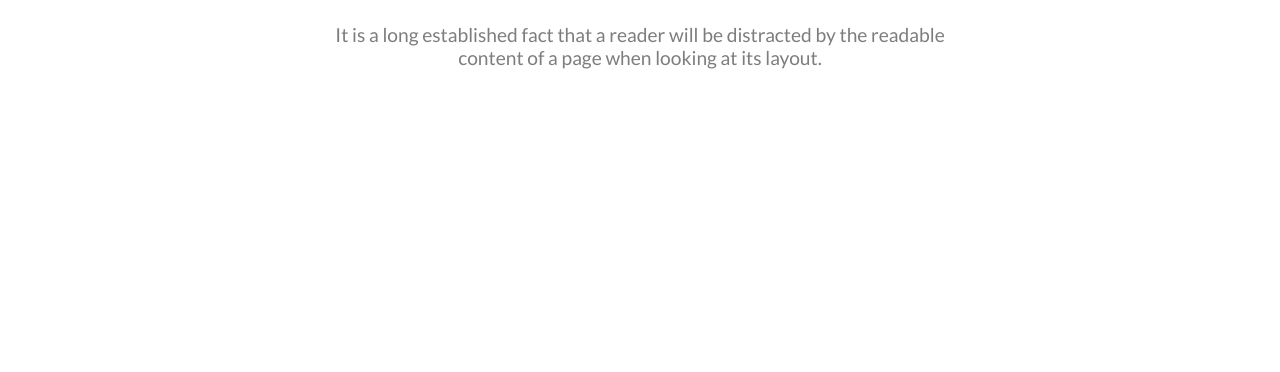
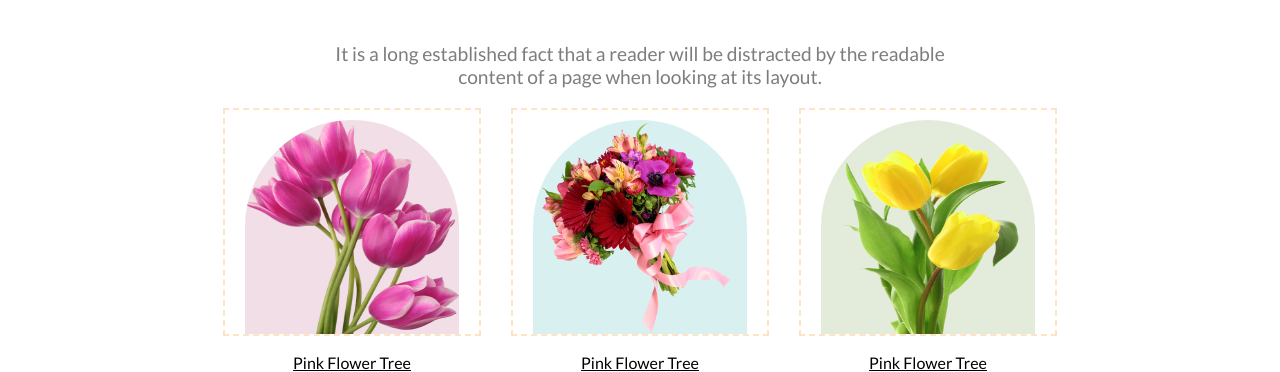
Before and after one commit to Adit2288/Flower-shop-web, a plain HTML site: page index.html in a window 1280 px wide. Shown: the part 496-868 px from the top of the page. Before the commit the page ends 800 px from the top, so only its background shows below. Drawn offline with Linux system fonts and the light colour scheme.

Commit message:
end of flower feature

```diff
--- a/Style/style.css
+++ b/Style/style.css
@@ -7,6 +7,7 @@
 
   /* head section */
   header{
+
     display: flex;
     justify-content:space-evenly;
     background: rgba(229, 84, 115, 0.1);
@@ -68,6 +69,63 @@ text-align: center;
 
  }
 
+ .featured-flower{
+  display: flex;
+  flex-direction: column;
+  justify-content: center;
+  align-items: center;
+ }
+
+ .flowers-card{
+
+display: grid;
+grid-template-columns: repeat(3,1fr);
+  gap: 30px;
+
+
+ }
+
+ .flowers{
+    max-width:250px ;
+   max-height: 214px;
+    text-align: center;
+    border: 2px dashed bisque;
+    padding: 10px 20px 0;
+ }
+
+.flowers img{
+  width: 100%;
+  height: 100%;
+
+}
+
+.flowers p{
+  text-decoration: underline;
+}
+
+  .item1{
+    border-radius: 300px 300px 0px 0px;
+
+    background: rgba(167, 33, 98, 0.15);
+
+
+
+  }
+
+   .item2{
+    border-radius: 300px 300px 0px 0px;
+
+background: rgba(5, 151, 160, 0.15);
+   }
+
+   .item3{
+    border-radius: 300px 300px 0px 0px;
+
+background: rgba(71, 125, 17, 0.15);
+   }
+
+
+
     /* responsive layout */
 
 /* small size */
@@ -92,6 +150,17 @@ header{
     padding: 10px;
   }
 
+  .flowers-card{
+    grid-template-columns: repeat(1,1fr);
+   column-gap: 20px;
+
+  }
+
+  .flowers
+  {
+    border: none;
+  }
+
 
 }
 
@@ -109,4 +178,16 @@ header{
         padding: 10px;
         border-radius: 200px 200px 0 0 ;
        }
+
+  .flowers
+  {
+    border: none;
+  }
+
+   .flowers-card{
+    grid-template-columns: repeat(2,1fr);
+
+   }
+
+
 }
--- a/index.html
+++ b/index.html
@@ -32,7 +32,39 @@
       <h2 class="featured-title">Our Featured Flowers</h2>
       <p class="featured-des">It is a long established fact that a reader will be distracted by the readable <br> content of a page when looking at its layout.</p>
 
+      <div class="flowers-card">
+
+        <div class="flowers">
+
+                <img class="item1" src="Flower Asset/pngwing 6.png" alt="">
+
+            <p>Pink Flower Tree</p>
+
+        </div>
+
+
+        <div class="flowers">
+
+                <img  class="item2" src="Flower Asset/pngwing 5.png" alt="">
+
+            <p>Pink Flower Tree</p>
+
+      </div>
+
+
+      <div class="flowers">
+
+    <img class="item3" src="Flower Asset/pngwing 7.png" alt="">
+    <p>Pink Flower Tree</p>
+
+
+  </div>
+
+      </div>
+
   </section>
+
+
 
     </main>
 
```
